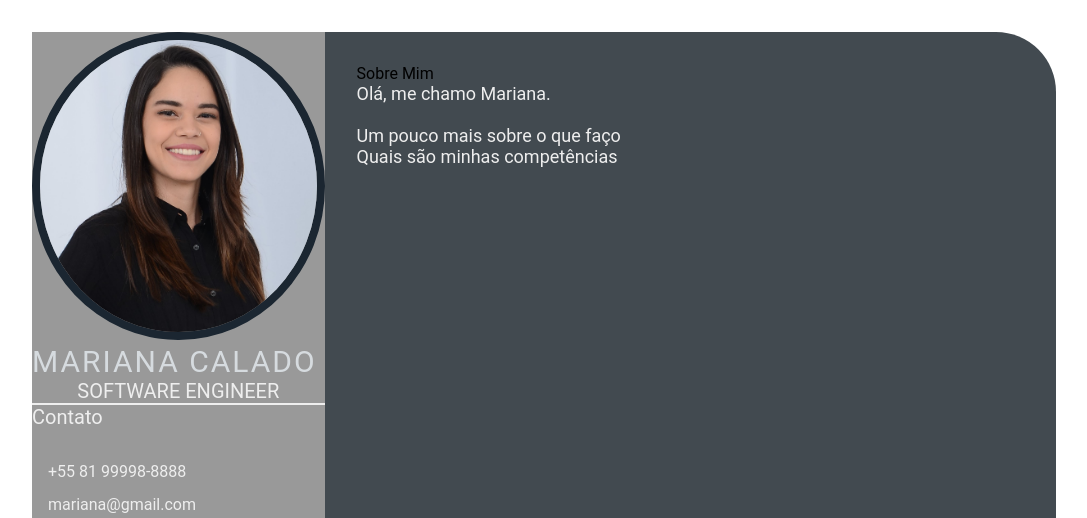
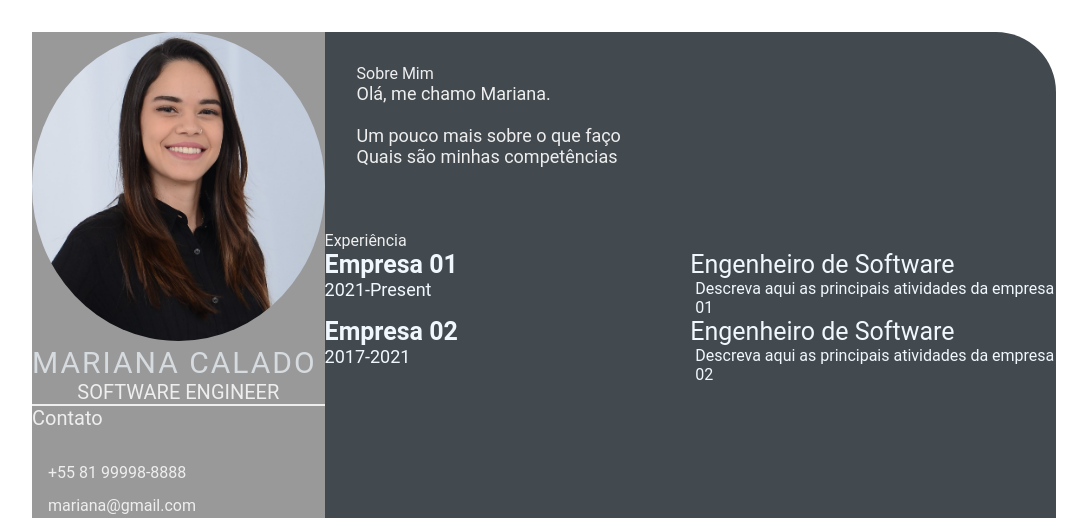
Before and after one commit to maricalado/devweekgit.github.io, a plain HTML site: page index.html in a window 1280 px wide. Shown: the top 518 px of the page, without its empty margins (96-1183 px from the left). Drawn offline with Linux system fonts and the light colour scheme.

Commit message:
add experience gap in index.html (#3)

```diff
--- a/index.html
+++ b/index.html
@@ -59,6 +59,31 @@
                     </p>
                 </section>
             </div>
+            <section class="experience gap">
+                <div class="right-tittle">Experiência</div>
+                <div class="experience-contents">
+                    <div class="exp-left">
+                        <p class="exp-company-name">Empresa 01</p>
+                        <p class="exp-time-period">2021-Present</p>
+                    </div>
+                    <div class="exp-right">
+                        <p class="exp-position">Engenheiro de Software</p>
+                        <p class="exp-desc">
+                            Descreva aqui as principais atividades da empresa 01
+                        </p>
+                    </div>
+                    <div class="exp-left">
+                        <p class="exp-company-name">Empresa 02</p>
+                        <p class="exp-time-period">2017-2021</p>
+                    </div>
+                    <div class="exp-right">
+                        <p class="exp-position">Engenheiro de Software</p>
+                        <p class="exp-desc">
+                            Descreva aqui as principais atividades da empresa 02
+                        </p>
+                    </div>
+                </div>
+            </section>
         </section>
     </main>
 </body>
--- a/style.css
+++ b/style.css
@@ -18,6 +18,7 @@
     grid-column: span 2;
     height: 100%;
     background-color: #999999;
+    color: #eeeeee;
 }
 
 .right-section {
@@ -38,8 +39,7 @@
 
 .profile .profile-image {
     width: 100%;
-    border-radius: 50%;
-    border: 8px solid #1B2631;
+    border-radius: 100%;
 }
 
 .name {
@@ -97,8 +97,44 @@
 
 .gap {
     padding-bottom: 2rem;
+    color: #eeeeee;
 }
 .about-me-contents {
     font-size: 18px;
     color: #eeeeee;
 }
+
+.experience-contents,
+.education-contents,
+.awards-contents {
+    display: grid;
+    grid-template-columns: repeat(2, 1fr);
+    padding-bottom: 2rem;
+    color: #F1F8FD;
+}
+
+.exp-company-name,
+.education-school-name,
+.awards-company-name {
+    font-size: 25px;
+    font-weight: bold;
+}
+
+.exp-time-period,
+.educationp-time-period,
+.awards-time-period {
+    font-size: 18px;
+}
+
+.exp-position,
+.education-subject,
+.awards-name {
+    font-size: 25px;
+}
+
+.exp-desc,
+.education-desc,
+.awards-desc {
+    font-size: 16px;
+    padding-left: 5px;
+}
```
